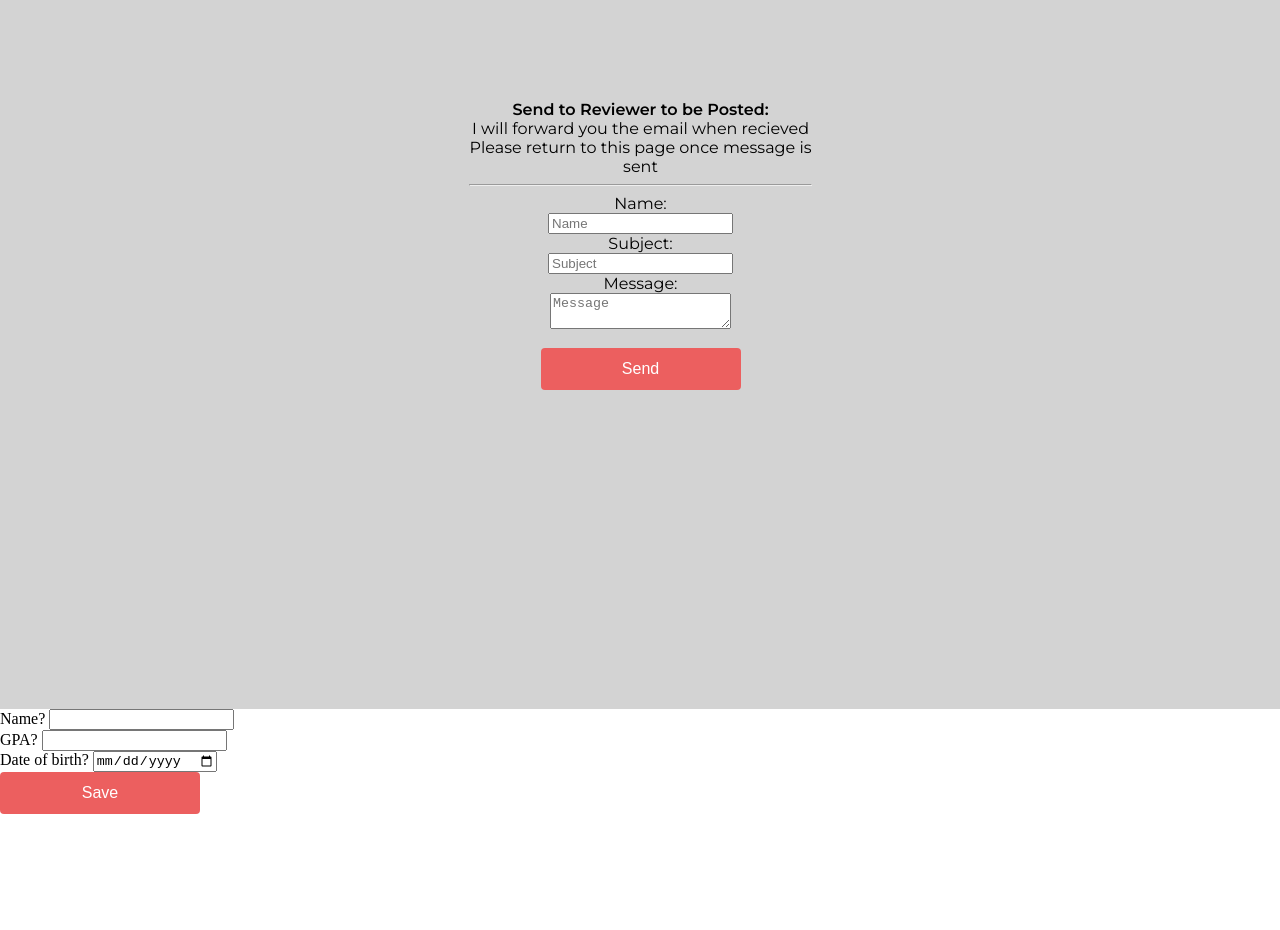
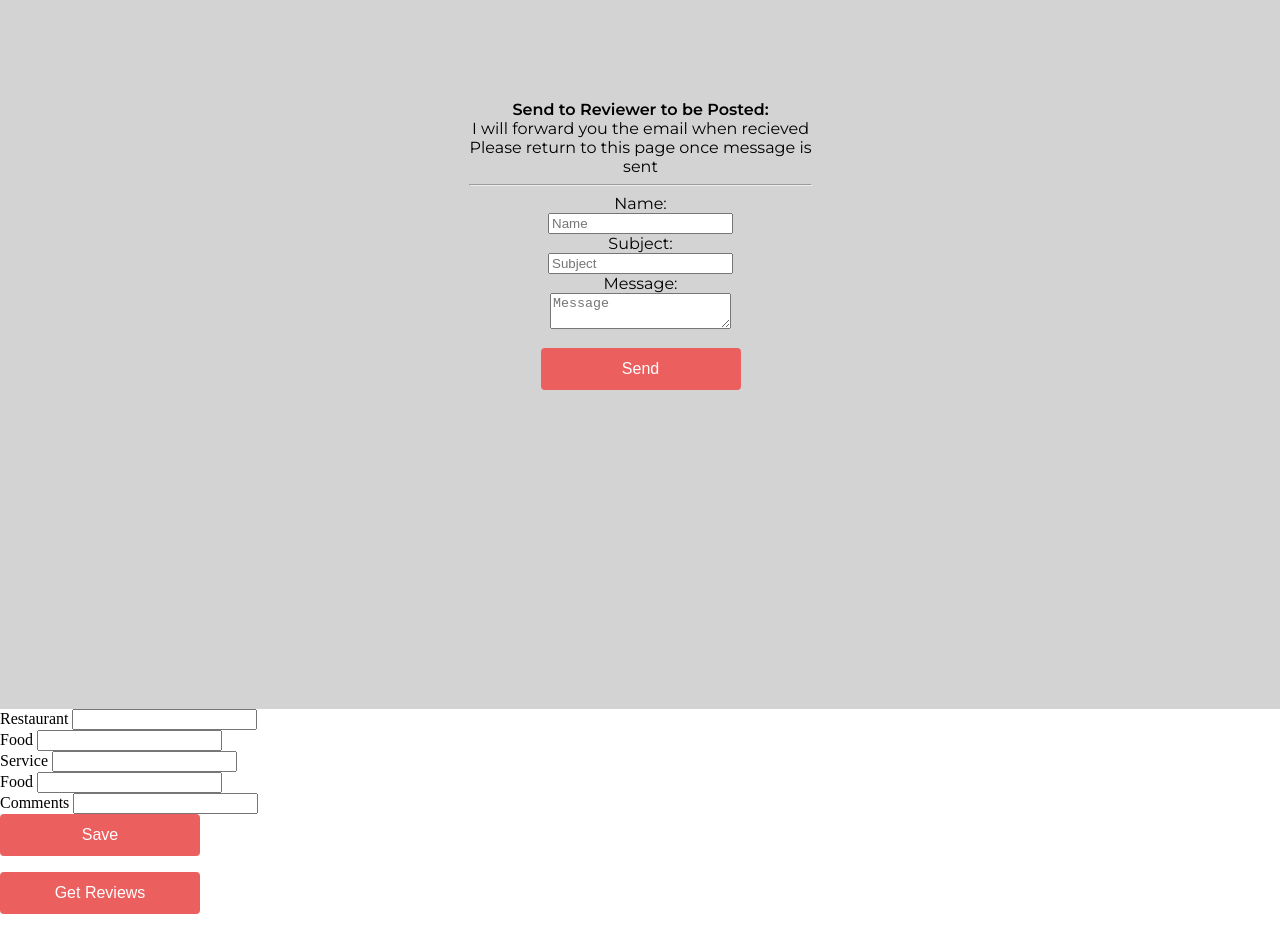
Before and after one commit to hvk5388/FoodFinderApp, a website: page public/sendNotes.html in a window 1280 px wide. Shown: the part 329-1259 px from the top of the page. Before the commit the page ends 1159 px from the top, so only its background shows below. Drawn offline with nearby package versions, Linux system fonts and the light colour scheme.

Commit message:
writing out from memory

```diff
--- a/public/scripts/notes.js
+++ b/public/scripts/notes.js
@@ -115,3 +115,8 @@ function lightMode() {
 	document.getElementById('MenuHeader').style.backgroundColor = "lightcoral";
 	document.getElementById('darkButton').style.visibility = "visible";
 }
+
+function getReviews() {
+	console.log("getPrograms called");
+	$.ajax
+}
--- a/public/sendNotes.html
+++ b/public/sendNotes.html
@@ -95,10 +95,20 @@
          </tr>
       </table>
       <form method="post" action="/create">
-         Name? <input type="text" name="name"><br>
-         GPA? <input type="text" name="gpa"><br>
-         Date of birth? <input type="date" name="birthdate"><br>
+         Restaurant <input type="text" name="restaurant"><br>
+         Food <input type="text" name="food"><br>
+         Service <input type="text" name="service"><br>
+         Food <input type="text" name="food"><br>
+         Comments <input type="text" name="comments"><br>
          <input type="submit" value="Save">
       </form>
+      <div>
+         <button id="buttons" onclick="getReviews()">Get Reviews</button>
+      </div>
+      <div>
+         <p id="tableData"></p>
+         <ol id="reviewList">
+         </ol>
+      </div>
    </body>
 </html>
```
